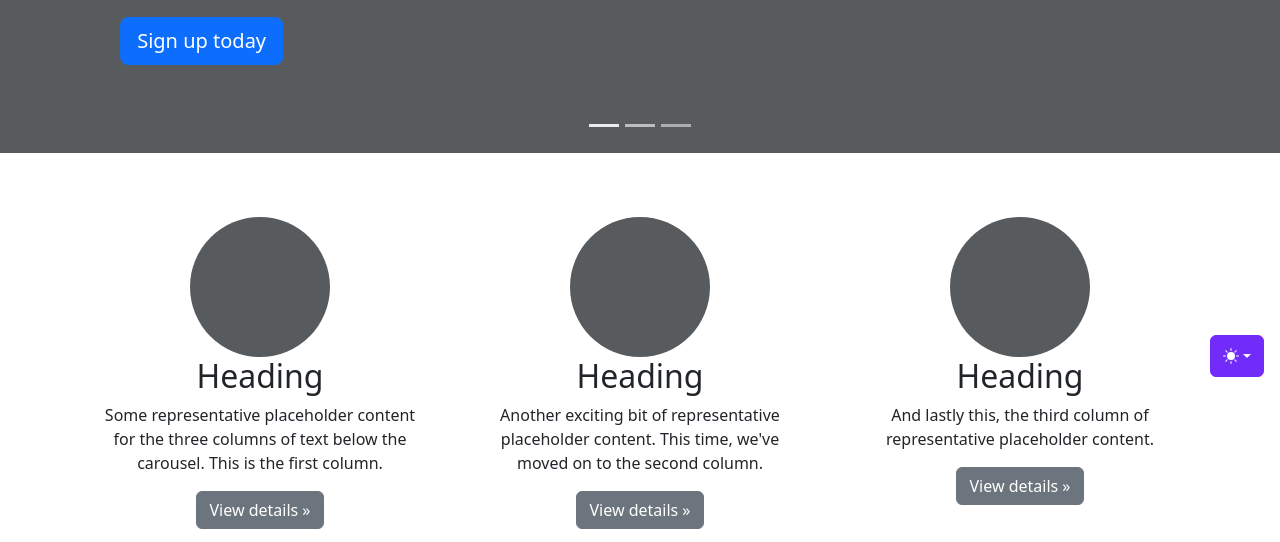
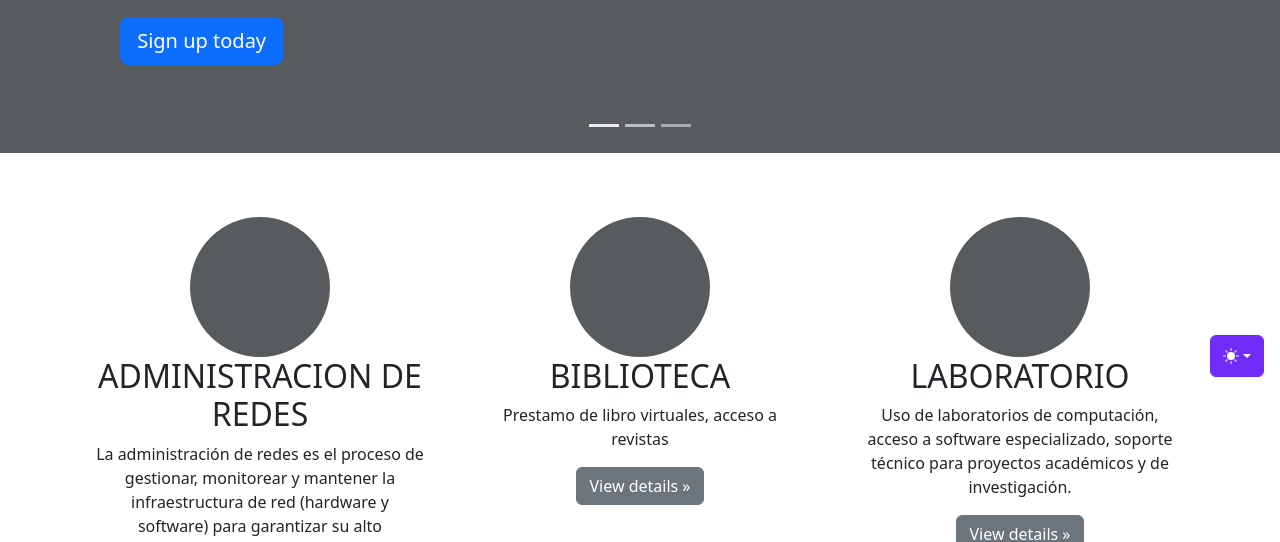
Before and after one commit to zamukay/comandos_b-sicos, a plain HTML site: page Comandos_Basicos/index.html in a window 1280 px wide. Shown: the part 407-949 px from the top of the page. Drawn offline with Linux system fonts and the light colour scheme.

Commit message:
Agrego informacion de servicio

```diff
--- a/Comandos_Basicos/index.html
+++ b/Comandos_Basicos/index.html
@@ -379,10 +379,10 @@
                 fill="var(--bs-secondary-color)"
               ></rect>
             </svg>
-            <h2 class="fw-normal">Heading</h2>
+            <h2 class="fw-normal">ADMINISTRACION DE REDES</h2>
             <p>
-              Some representative placeholder content for the three columns of
-              text below the carousel. This is the first column.
+              La administración de redes es el proceso de gestionar, monitorear y mantener la
+              infraestructura de red (hardware y software) para garantizar su alto rendimiento, seguridad y disponibilidad
             </p>
             <p>
               <a class="btn btn-secondary" href="#">View details &raquo;</a>
@@ -406,10 +406,9 @@
                 fill="var(--bs-secondary-color)"
               ></rect>
             </svg>
-            <h2 class="fw-normal">Heading</h2>
+            <h2 class="fw-normal">BIBLIOTECA</h2>
             <p>
-              Another exciting bit of representative placeholder content. This
-              time, we've moved on to the second column.
+              Prestamo de libro virtuales, acceso a revistas
             </p>
             <p>
               <a class="btn btn-secondary" href="#">View details &raquo;</a>
@@ -433,10 +432,10 @@
                 fill="var(--bs-secondary-color)"
               ></rect>
             </svg>
-            <h2 class="fw-normal">Heading</h2>
+            <h2 class="fw-normal">LABORATORIO </h2>
             <p>
-              And lastly this, the third column of representative placeholder
-              content.
+              Uso de laboratorios de computación, acceso a software especializado,
+              soporte técnico para proyectos académicos y de investigación.
             </p>
             <p>
               <a class="btn btn-secondary" href="#">View details &raquo;</a>
@@ -450,8 +449,8 @@
         <div class="row featurette">
           <div class="col-md-7">
             <h2 class="featurette-heading fw-normal lh-1">
-              First featurette heading.
-              <span class="text-body-secondary">It’ll blow your mind.</span>
+              ADMINISTRACIÓN DE REDES.
+                <span class="text-body-secondary">It’ll blow your mind.</span>
             </h2>
             <p class="lead">
               Some great placeholder content for the first featurette here.
```
